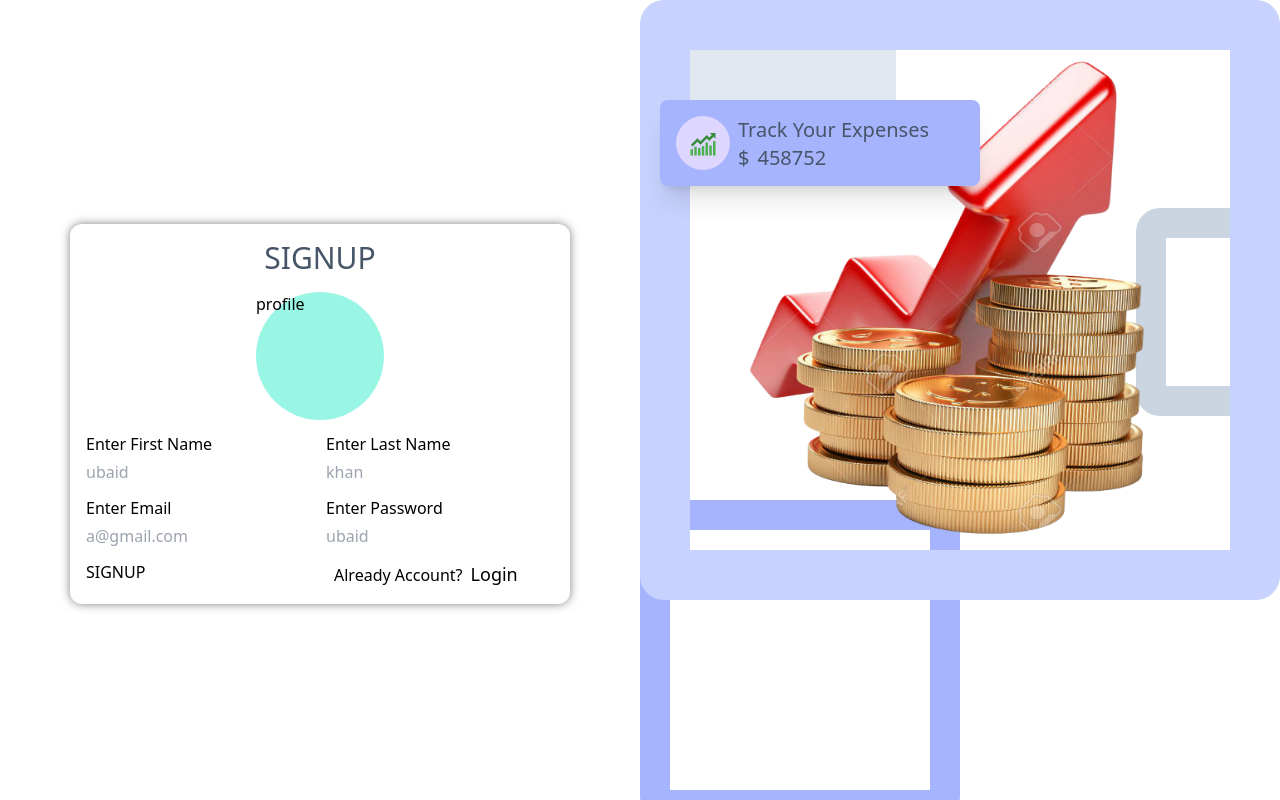
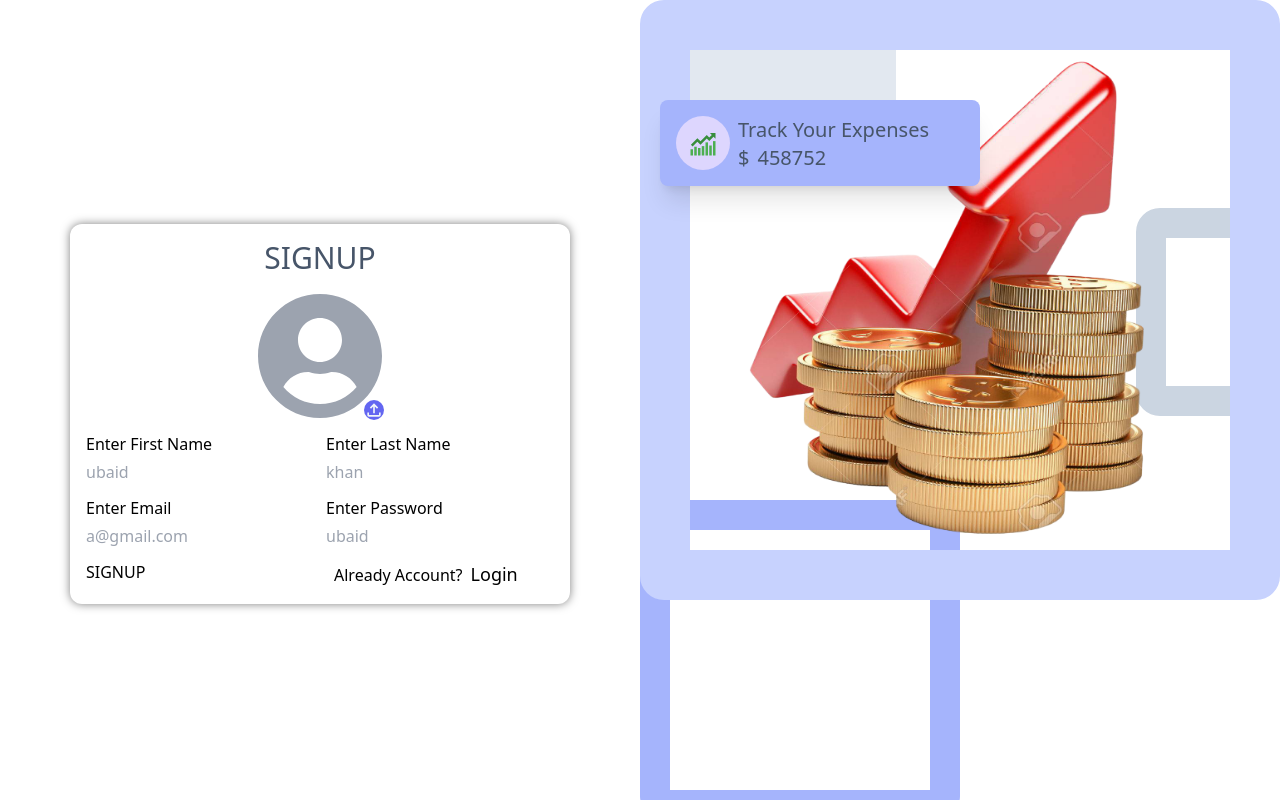
Before and after one commit to ta0047/ExpenseTracker, a React (Vite) app in the folder frontend/: page /signup in a window 1280 px wide. Built offline with nearby package versions, Linux system fonts and the light colour scheme.

Commit message:
add pic in signup

```diff
--- a/frontend/src/Components/ProfilePhotoSelector.jsx
+++ b/frontend/src/Components/ProfilePhotoSelector.jsx
@@ -1,26 +1,53 @@
-import React, { useRef, useState } from 'react'
-const ProfilePhotoSelector = ({image,setImage}) => {
+import React, { useRef, useState, useEffect } from 'react'
+import { FaUserCircle } from "react-icons/fa";
+import { MdDelete, MdOutlineFileUpload } from "react-icons/md";
+const ProfilePhotoSelector = ({ image, setImage }) => {
+  useEffect(() => {
+    setpreviewUrl(null);
+  }, []);
   const inputRef = useRef(null)
   const [previewUrl, setpreviewUrl] = useState(null)
 
-    const handleImageChange=(event)=>{
-        const file=event.target.file(0);
-        if(file){setImage(file)}
-        const preview=URL.createObjectURL(file);
+  const handleImageChange = (event) => {
+    const file = event.target.files[0];
+    if (file) { setImage(file) }
+    const preview = URL.createObjectURL(file);
     setpreviewUrl(preview)
   }
-    const handleRemoveImage=()=>{
+  const handleRemoveImage = () => {
     setImage(null)
     setpreviewUrl(null)
+    if (inputRef.current) inputRef.current.value = "";
   }
-    const onChooseFile=()=> {
+  const onChooseFile = () => {
     inputRef.current.click()
-
   }
   return (
     <>
-    <div>{image}</div>
-    <div>{setImage}</div>
+      <input
+        type="file"
+        accept='image/*'
+        ref={inputRef}
+        onChange={handleImageChange}
+        className='hidden'
+      />
+      <div className="relative w-32 h-32">
+      {previewUrl ? (
+    <img
+      src={previewUrl}
+      alt="Profile Pic"
+      className="w-full h-full object-cover rounded-full"
+    />
+  ) : (
+    <FaUserCircle className="w-full h-full text-gray-400" />
+  )}
+        <button
+          className="btn btn-xs bg-indigo-500 rounded-full text-slate-100 absolute bottom-0 right-0"
+          onClick={previewUrl ? handleRemoveImage : onChooseFile}
+        >
+          {previewUrl ? <MdDelete size={20} /> : <MdOutlineFileUpload size={20} />}
+        </button>
+      </div>
     </>
   )
 }
--- a/frontend/src/Pages/Auth/SignUp.jsx
+++ b/frontend/src/Pages/Auth/SignUp.jsx
@@ -10,7 +10,7 @@ const SignUp = () => {
   const [lastname, setlastname] = useState("")
   const [email, setemail] = useState("")
   const [password, setpassword] = useState("")
-  const [image, setImage] = useState("image")
+  const [image, setImage] = useState(null)
   const [profilePic, setprofilePic] = useState("profile")
   const { register, handleSubmit, formState: { errors } } = useForm();
   const navigate = useNavigate();
@@ -24,10 +24,13 @@ const SignUp = () => {
           <h1 className='text-3xl text-slate-600 text-center'>SIGNUP</h1>
           <div className="grid grid-cols-1 md:grid-cols-2 gap-3">
 
-            <div className="bg-teal-200 w-32 m-auto h-32 rounded-full md:col-span-2 ">
+            <div className="w-32 m-auto h-32 rounded-full md:col-span-2">
               <ProfilePhotoSelector
               image={profilePic}
-              setImage={setprofilePic}/>
+              setImage={setprofilePic}
+
+              />
+
             </div>
             <div className="">
               <label htmlFor="firstname" className="block mb-1">Enter First Name</label>
```
Lines whose indentation alone changed are shown as unchanged.
